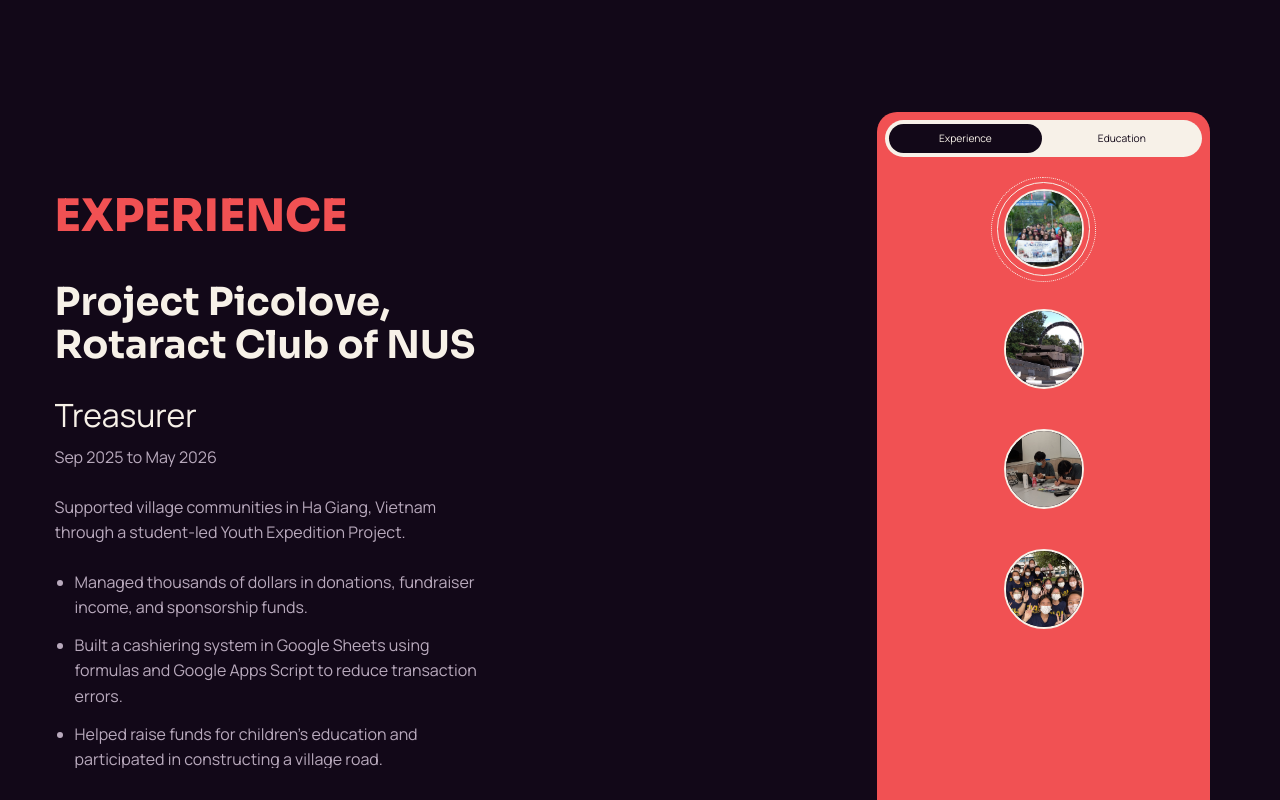
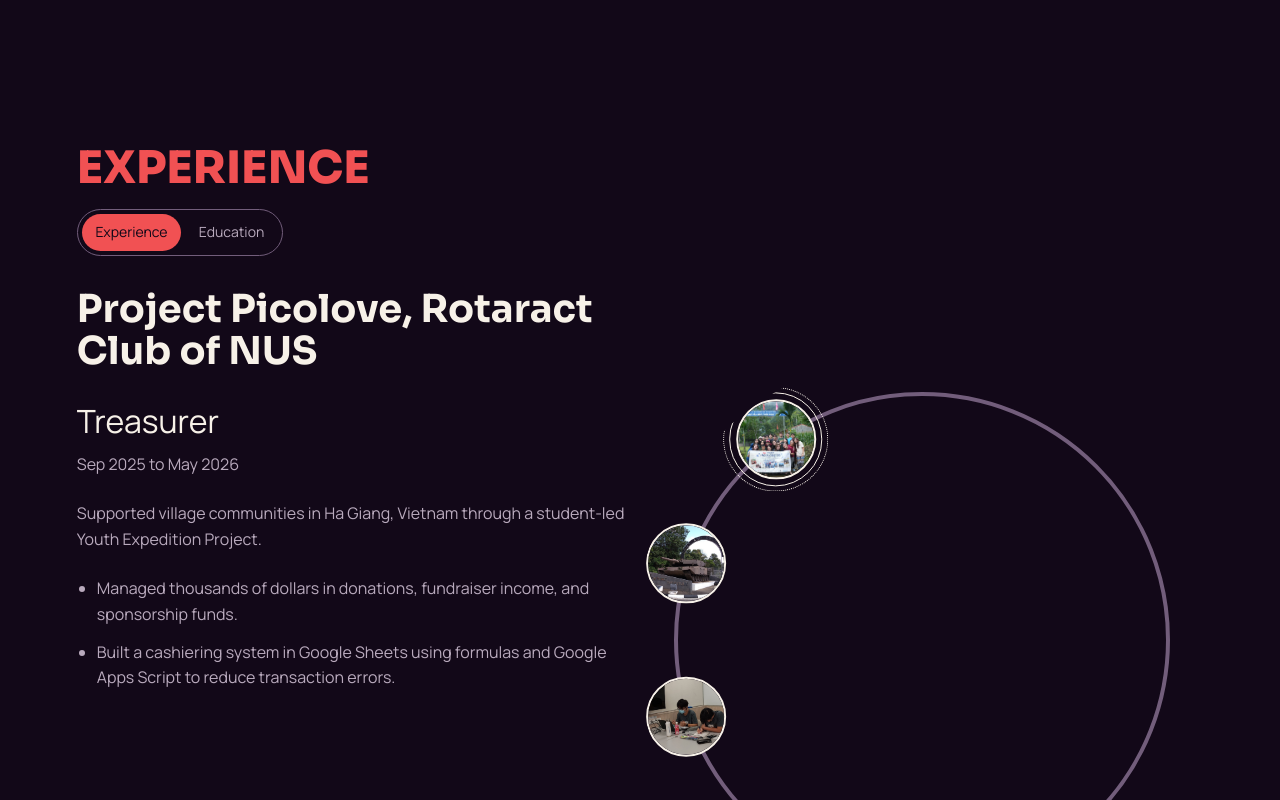
Before and after one commit to lingsongc/lingsongc.github.io, a React (Vite) app: page / in a window 1280 px wide. Shown: the part 1920-2720 px from the top of the page. Built offline with nearby package versions, Linux system fonts and the light colour scheme; a web font is replaced by a local one.

Commit message:
Revamp Experience page

```diff
--- a/src/sections/Experience.tsx
+++ b/src/sections/Experience.tsx
@@ -1,4 +1,4 @@
-import { useState } from "react";
+import { useEffect, useRef, useState, type CSSProperties } from "react";
 import { education } from "../data/education";
 import { experiences } from "../data/experiences";
 
@@ -12,46 +12,70 @@
 }));
 const eventsByType = { experience: experienceEvents, education: educationEvents };
 const eventImagePath = (type: ExperienceType, id: string) => `/${type}/${id}.jpg`;
+const orbitScrollStep = 112;
+const orbitAngleStep = 36;
+const orbitFocusAngle = -36;
 
 type ExperienceProps = {
     onActiveEventChange: (image: string) => void;
 };
 
 export function Experience({ onActiveEventChange }: ExperienceProps) {
+    const orbitScrollRef = useRef<HTMLDivElement>(null);
     const [experienceType, setExperienceType] = useState<ExperienceType>("experience");
+    const [orbitPosition, setOrbitPosition] = useState(0);
     const [activeEventIds, setActiveEventIds] = useState({
         experience: experienceEvents[0].id,
         education: educationEvents[0].id,
     });
-    const activeEvent = eventsByType[experienceType].find(
+    const activeEvents = eventsByType[experienceType];
+    const activeEvent = activeEvents.find(
         (event) => event.id === activeEventIds[experienceType],
-    ) ?? eventsByType[experienceType][0];
+    ) ?? activeEvents[0];
+
+    useEffect(() => {
+        const activeIndex = activeEvents.findIndex(
+            (event) => event.id === activeEventIds[experienceType],
+        );
+        const nextPosition = Math.max(0, activeIndex);
+        orbitScrollRef.current?.scrollTo({ top: nextPosition * orbitScrollStep });
+        setOrbitPosition(nextPosition);
+    }, [experienceType]);
+
+    const activateEvent = (index: number) => {
+        const event = activeEvents[index];
+        if (!event) return;
+        setActiveEventIds((current) => ({ ...current, [experienceType]: event.id }));
+        onActiveEventChange(eventImagePath(experienceType, event.id));
+    };
+
+    const selectEvent = (index: number, behavior?: ScrollBehavior) => {
+        const event = activeEvents[index];
+        if (!event) return;
+        activateEvent(index);
+        const scrollBehavior = behavior ?? (window.matchMedia("(prefers-reduced-motion: reduce)").matches
+            ? "auto"
+            : "smooth");
+        orbitScrollRef.current?.scrollTo({ top: index * orbitScrollStep, behavior: scrollBehavior });
+    };
+
+    const handleOrbitScroll = () => {
+        const nextPosition = (orbitScrollRef.current?.scrollTop ?? 0) / orbitScrollStep;
+        const nextIndex = Math.min(activeEvents.length - 1, Math.max(0, Math.round(nextPosition)));
+        setOrbitPosition(nextPosition);
+        if (activeEvents[nextIndex].id !== activeEvent.id) activateEvent(nextIndex);
+    };
 
     return (
-        <section
-            id="experience"
-            className="experience-container"
-            aria-labelledby="experience-title"
-        >
-            <article className="experience-text">
+        <section id="experience" className="experience-container" aria-labelledby="experience-title">
+            <header className="experience-header">
                 <h2 id="experience-title" className="experience-title">
                     {experienceType === "experience" ? "Experience" : "Education"}
                 </h2>
-                <h3 className="experience-event-title">{activeEvent.title}</h3>
-                <p className="experience-role">{activeEvent.subtitle}</p>
-                <p className="experience-dates">{activeEvent.startDate} to {activeEvent.endDate}</p>
-                <p className="experience-description">{activeEvent.description}</p>
-                <ul className="experience-highlights">
-                    {activeEvent.highlights.map((highlight) => <li key={highlight}>{highlight}</li>)}
-                </ul>
-            </article>
-            <aside className="experience-panel" aria-label="Experience timeline controls">
                 <div className="experience-type-toggle" role="group" aria-label="Timeline type">
                     {(["experience", "education"] as const).map((type) => (
                         <button
-                            className={`experience-type-button${experienceType === type
-                                ? " experience-type-button-active"
-                                : ""}`}
+                            className={`experience-type-button${experienceType === type ? " experience-type-button-active" : ""}`}
                             type="button"
                             aria-pressed={experienceType === type}
                             onClick={() => {
@@ -64,33 +88,74 @@
                         </button>
                     ))}
                 </div>
-                {(["experience", "education"] as const).map((type) => (
-                    <ol
-                        className="experience-event-list"
-                        aria-label={`${type[0].toUpperCase() + type.slice(1)} entries`}
-                        hidden={experienceType !== type}
-                        key={type}
+            </header>
+            <article className="experience-text">
+                <h3 className="experience-event-title">{activeEvent.title}</h3>
+                <p className="experience-role">{activeEvent.subtitle}</p>
+                <p className="experience-dates">{activeEvent.startDate} to {activeEvent.endDate}</p>
+                <p className="experience-description">{activeEvent.description}</p>
+                <ul className="experience-highlights">
+                    {activeEvent.highlights.map((highlight) => <li key={highlight}>{highlight}</li>)}
+                </ul>
+            </article>
+            <aside className="experience-orbit" aria-label={`${experienceType} entries`}>
+                <div
+                    ref={orbitScrollRef}
+                    className="experience-orbit-scroll"
+                    onScroll={handleOrbitScroll}
+                    onKeyDown={(event) => {
+                        if (!["ArrowUp", "ArrowDown", "ArrowLeft", "ArrowRight"].includes(event.key)) return;
+                        event.preventDefault();
+                        const direction = event.key === "ArrowUp" || event.key === "ArrowLeft" ? -1 : 1;
+                        selectEvent(Math.round(orbitPosition) + direction);
+                    }}
+                    tabIndex={0}
+                    aria-label={`Scroll through ${experienceType} entries`}
                 >
-                        {eventsByType[type].map((event) => (
-                            <li key={event.id}>
+                    <div
+                        className="experience-orbit-track"
+                        style={{ "--experience-scroll-distance": `${(activeEvents.length - 1) * orbitScrollStep}px` } as CSSProperties}
+                    >
+                        <div className="experience-orbit-stage">
+                            <span className="orbit-ring experience-orbit-ring" aria-hidden="true" />
+                            <ol className="experience-event-orbit-list">
+                                {activeEvents.map((event, index) => {
+                                    const angle = orbitFocusAngle - (index - orbitPosition) * orbitAngleStep;
+                                    const visible = angle >= -160 && angle <= 45;
+                                    return (
+                                        <li
+                                            className={`experience-event-orbit-item${visible ? "" : " experience-event-orbit-item-hidden"}`}
+                                            style={{
+                                                "--experience-event-angle": `${angle}deg`,
+                                                "--experience-event-angle-inverse": `${-angle}deg`,
+                                            } as CSSProperties}
+                                            key={event.id}
+                                        >
                                             <button
-                                    className={`experience-event-button${activeEventIds[type] === event.id
-                                        ? " experience-event-button-active"
-                                        : ""}`}
+                                                className={`experience-event-button${activeEvent.id === event.id ? " experience-event-button-active" : ""}`}
                                                 type="button"
                                                 aria-label={event.title}
-                                    aria-pressed={activeEventIds[type] === event.id}
-                                    onClick={() => {
-                                        setActiveEventIds((current) => ({ ...current, [type]: event.id }));
-                                        onActiveEventChange(eventImagePath(type, event.id));
-                                    }}
+                                                aria-pressed={activeEvent.id === event.id}
+                                                tabIndex={visible ? 0 : -1}
+                                                onClick={() => selectEvent(index)}
                                             >
-                                    <img className="experience-event-image" src={eventImagePath(type, event.id)} alt="" />
+                                                <img className="experience-event-image" src={eventImagePath(experienceType, event.id)} alt="" />
                                             </button>
                                         </li>
+                                    );
+                                })}
+                            </ol>
+                        </div>
+                        {activeEvents.map((event, index) => (
+                            <span
+                                className="experience-orbit-snap-point"
+                                style={{ top: index * orbitScrollStep }}
+                                aria-hidden="true"
+                                key={event.id}
+                            />
                         ))}
-                    </ol>
-                ))}
+                    </div>
+                </div>
             </aside>
         </section>
     );
--- a/src/style.css
+++ b/src/style.css
@@ -62,7 +62,7 @@
     fill: none;
     stroke: currentcolor;
     stroke-width: 1;
-    stroke-opacity: 0.2;
+    stroke-opacity: 0.3;
 }
 
 main {
@@ -723,29 +723,31 @@
 /* experience and education */
 
 .experience-container {
-    --experience-panel-right: calc(var(--navigation-link-size) + var(--navigation-rail-inset) + 1rem);
-    --experience-panel-width: clamp(17rem, 26vw, 22rem);
     --experience-section-padding-inline: clamp(1.5rem, 6vw, 6rem);
-    --experience-left-width: calc(100cqw + 2 * var(--experience-section-padding-inline) - var(--experience-panel-right) - var(--experience-panel-width));
-    --experience-circle-size: min(38.4vw, 54.4vh);
-    --experience-text-width: min(48rem, calc(var(--experience-left-width) - 4rem));
-    --experience-text-left: calc((var(--experience-left-width) - var(--experience-text-width)) / 2);
-    --experience-content-width: calc(var(--experience-left-width) + 64px - var(--experience-circle-size) - var(--experience-text-left) - 1rem);
+    --experience-orbit-size: min(50vw, 72vh);
+    --experience-planet-size: clamp(4.375rem, 6.25vw, 5.625rem);
 
     position: relative;
     container-type: inline-size;
 }
 
+.experience-header {
+    position: absolute;
+    z-index: 1;
+    top: clamp(2rem, 5vw, 4rem);
+    left: var(--experience-section-padding-inline);
+}
+
 .experience-text {
     position: absolute;
-    top: 50%;
-    left: calc(var(--experience-left-width) / 2);
-    width: var(--experience-text-width);
-    height: min(72vh, 36rem);
-    height: min(72svh, 36rem);
+    top: 52%;
+    left: var(--experience-section-padding-inline);
+    width: min(38rem, 43vw);
+    max-height: min(52vh, 30rem);
+    max-height: min(52svh, 30rem);
     overflow-y: auto;
     scrollbar-width: none;
-    transform: translate(-50%, -50%);
+    transform: translateY(-50%);
 }
 
 .experience-text::-webkit-scrollbar { display: none; }
@@ -755,8 +757,6 @@
 }
 
 .experience-event-title {
-    width: min(100%, var(--experience-content-width));
-    margin-top: 2.5rem;
     font-size: clamp(1.75rem, 3vw, 3rem);
     overflow-wrap: anywhere;
 }
@@ -769,12 +769,10 @@
 
 .experience-dates { margin-top: 0.25rem; }
 .experience-description {
-    width: min(100%, var(--experience-content-width));
     margin-top: 1.5rem;
 }
 
 .experience-highlights {
-    width: min(100%, var(--experience-content-width));
     margin: 1.5rem 0 0;
     padding-left: 1.25rem;
     color: var(--colour-text-muted);
@@ -782,92 +780,102 @@
 
 .experience-highlights li + li { margin-top: 0.75rem; }
 
-@media (max-width: 48rem) {
-    .experience-container {
-        --experience-circle-size: 57.6vw;
-    }
-}
-
-.experience-panel {
-    position: absolute;
-    top: 50%;
-    right: var(--experience-panel-right);
-    width: var(--experience-panel-width);
-    height: calc(100vh - clamp(2rem, 5vw, 4rem));
-    height: calc(100svh - clamp(2rem, 5vw, 4rem));
-    padding: 0.5rem;
-    box-sizing: border-box;
-    border-radius: 1.25rem;
-    background-color: var(--colour-accent);
-    transform: translateY(-50%);
-}
-
-.experience-panel::after {
-    position: absolute;
-    z-index: 2;
-    right: 0.5rem;
-    bottom: 0.5rem;
-    left: 0.5rem;
-    height: 5rem;
-    border-radius: 0 0 0.75rem 0.75rem;
-    background: linear-gradient(to bottom, transparent, var(--colour-accent));
-    content: "";
-    pointer-events: none;
-}
-
 .experience-type-toggle {
-    display: grid;
-    grid-template-columns: repeat(2, minmax(0, 1fr));
+    display: flex;
+    width: fit-content;
+    margin-top: 1rem;
+    padding: 0.25rem;
     gap: 0.25rem;
-    padding: 0.25rem;
+    border: 1px solid var(--colour-line);
     border-radius: 999px;
-    background-color: var(--colour-text);
+    background-color: var(--colour-background);
 }
 
 .experience-type-button {
-    min-width: 0;
-    padding: 0.4rem 0.25rem;
+    padding: 0.45rem 0.85rem;
     border: 0;
     border-radius: 999px;
     background-color: transparent;
-    color: var(--colour-background);
-    font-size: clamp(0.625rem, 0.8vw, 0.75rem);
+    color: var(--colour-text-muted);
+    font-size: var(--text-small);
     cursor: pointer;
 }
 
 .experience-type-button-active {
-    background-color: var(--colour-background);
-    color: var(--colour-text);
+    background-color: var(--colour-accent);
+    color: var(--colour-background);
 }
 
-.experience-type-button:focus-visible {
-    outline: 2px solid var(--colour-background);
-    outline-offset: 2px;
+.experience-type-button:focus-visible,
+.experience-orbit-scroll:focus-visible,
+.experience-event-button:focus-visible {
+    outline: 2px solid var(--colour-text);
+    outline-offset: 0.25rem;
 }
 
-.experience-event-list {
-    display: flex;
-    height: calc(100% - 3rem);
+.experience-orbit {
+    position: absolute;
+    top: 70%;
+    left: 72%;
+    width: var(--experience-orbit-size);
+    height: var(--experience-orbit-size);
+    transform: translate(-50%, -50%);
+}
+
+.experience-orbit-scroll {
+    position: absolute;
+    inset: 0;
+    overflow: hidden auto;
+    border-radius: 50%;
+    scrollbar-width: none;
+    scroll-snap-type: y proximity;
+}
+
+.experience-orbit-scroll::-webkit-scrollbar { display: none; }
+
+.experience-orbit-track {
+    position: relative;
+    height: calc(100% + var(--experience-scroll-distance));
+}
+
+.experience-orbit-stage {
+    position: sticky;
+    top: 0;
+    width: 100%;
+    height: var(--experience-orbit-size);
+}
+
+.experience-orbit-ring {
+    position: absolute;
+    inset: calc(var(--experience-planet-size) / 2);
+}
+
+.experience-event-orbit-list {
     margin: 0;
-    padding: 2rem 0 4rem;
-    box-sizing: border-box;
-    flex-direction: column;
-    align-items: center;
-    justify-content: flex-start;
-    gap: 2.5rem;
-    overflow-x: hidden;
-    overflow-y: auto;
+    padding: 0;
     list-style: none;
 }
 
-.experience-event-list[hidden] {
-    display: none;
+.experience-event-orbit-item {
+    position: absolute;
+    top: 50%;
+    left: 50%;
+    transform: translate(-50%, -50%) rotate(var(--experience-event-angle))
+        translateY(calc((var(--experience-orbit-size) - var(--experience-planet-size)) / -2))
+        rotate(var(--experience-event-angle-inverse));
+    transition: opacity 120ms ease;
+}
+
+.experience-event-orbit-item-hidden {
+    visibility: hidden;
+    opacity: 0;
+    pointer-events: none;
 }
 
 .experience-event-button {
     position: relative;
     display: block;
-    width: clamp(4.375rem, 6.25vw, 5.625rem);
+    width: var(--experience-planet-size);
     padding: 0;
     border: 2px solid var(--colour-text);
     border-radius: 50%;
@@ -899,9 +907,21 @@
     border-style: dotted;
 }
 
-.experience-event-button:focus-visible {
-    outline: 2px solid var(--colour-background);
-    outline-offset: 0.4rem;
+.experience-orbit-snap-point {
+    position: absolute;
+    left: 0;
+    width: 1px;
+    height: 1px;
+    scroll-snap-align: start;
+}
+
+@media (max-width: 48rem) {
+    .experience-container {
+        --experience-orbit-size: 82vw;
+    }
+
+    .experience-text { width: 52vw; }
+    .experience-orbit { top: 72%; left: 74%; }
 }
 
 /* projects */
```
Also changed, not shown: src/motion/useMainCircleScene.ts (+10 -17 lines). Lines whose indentation alone changed are shown as unchanged.
